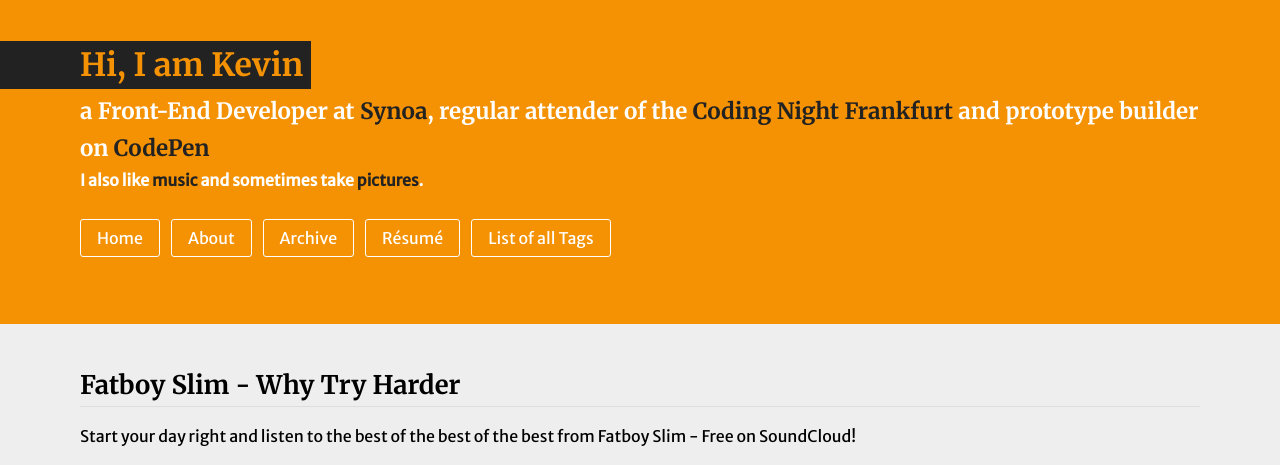
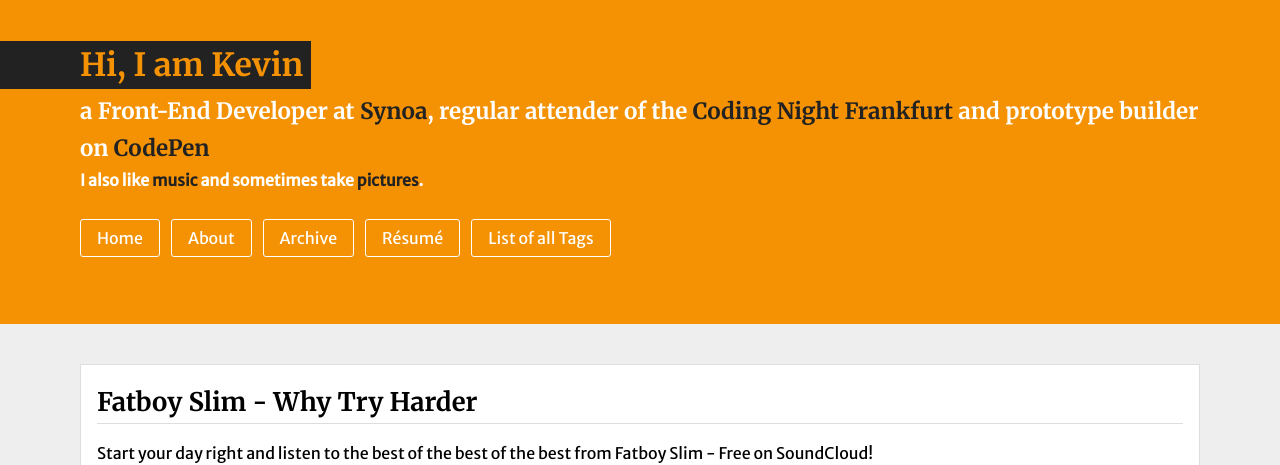
Before and after one commit to KevinGimbel/kevingimbel.github.io-old, a Jekyll site: the page built from _posts/2014-01-13-fatboy-slim-why-try-harder.md, in a window 1280 px wide. Shown: the top 465 px of the page. Built offline with Jekyll 4.4.1, drawn with Linux system fonts in a browser that asks for light colours; grey boxes are pictures that could not be loaded.

Commit message:
added .box class to articles

```diff
--- a/_layouts/post.html
+++ b/_layouts/post.html
@@ -1,5 +1,5 @@
 {% include header.html %}
-<article class="article  {% if post.category %} has--category" data-category="{{post.category}}{% endif %}">
+<article class="article box">
     <h2>{{ page.title}}</h1>
 
     {{ content }}
```
